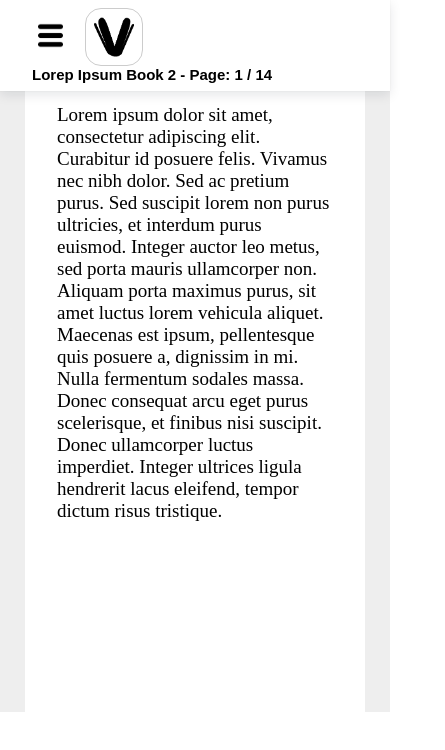
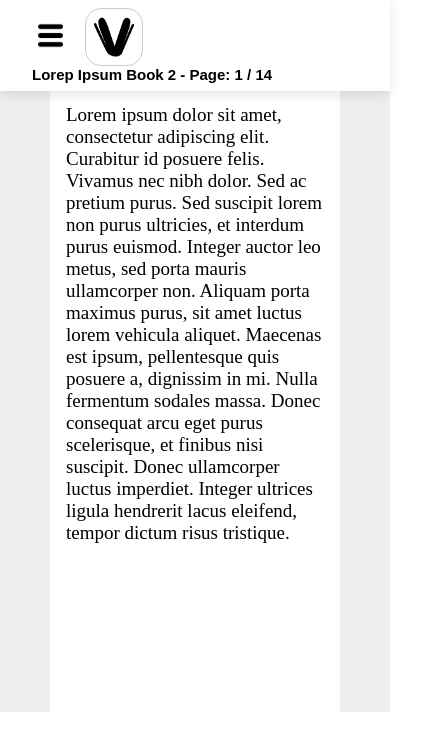
Before and after one commit to orangedeus/vellichor, a Next.js app: page /books/read/1 in a window 390 px wide. Shown: the top 750 px of the page, 445 px wide, since content can reach past the window. Built offline with nearby package versions, Linux system fonts and the light colour scheme.

Commit message:
improvements for mobile

```diff
--- a/src/components/Reader.js
+++ b/src/components/Reader.js
@@ -225,7 +225,8 @@ const PageContainer = ({ book, width, sendPages, id, fontSize, keepNav }) => {
         <>
             <div draggable={true} ref={pageContainerRef} style={{
                 width: `${width}px`,
-            }} onMouseDown={handleDragStart} onMouseMove={handleDragMove} onMouseUp={handleDragEnd} id="page-container" className={styles["reader-page-container"]}>
+            }} onMouseDown={handleDragStart} onMouseMove={handleDragMove} onMouseUp={handleDragEnd}
+            onTouchStart={handleDragStart} onTouchMove={handleDragMove} onTouchEnd={handleDragEnd} id="page-container" className={styles["reader-page-container"]}>
                 <Page fontSize={fontSize} book={book} id={id} pageRef={pageRef} dragStart={dragStart} calculation={calculation} />
             </div>
             <div className={styles["reader-navigator"]} onMouseEnter={handleHover} onMouseLeave={handleHover} style={{ opacity: (keepNav ? true : showNavigator) ? 1 : 0 }}>
@@ -246,7 +247,7 @@ export default function Reader({ book, id, getPages, fontSize, keepNav }) {
         <div className={styles.reader}>
             <div className={styles["reader-content"]}>
                 <div className={styles["reader-container"]}>
-                    <PageContainer fontSize={fontSize} keepNav={keepNav} width={width == null || width > 800 ? 700 : (width - 50)} book={book} id={id} sendPages={getPages} />
+                    <PageContainer fontSize={fontSize} keepNav={keepNav} width={width == null || width > 800 ? 700 : (width - 100)} book={book} id={id} sendPages={getPages} />
                 </div>
             </div>
         </div>
--- a/src/styles/reader.module.scss
+++ b/src/styles/reader.module.scss
@@ -146,6 +146,10 @@
 
 @media (max-width: 800px) {
     .reader-paragraph {
-        margin: 0.5rem 2rem 0.5rem 2rem;
+        margin: 0.5rem 1rem 0.5rem 1rem;
+    }
+
+    .reader-nav-arrow {
+        border-bottom: solid 2rem #003333;
     }
 }
```
